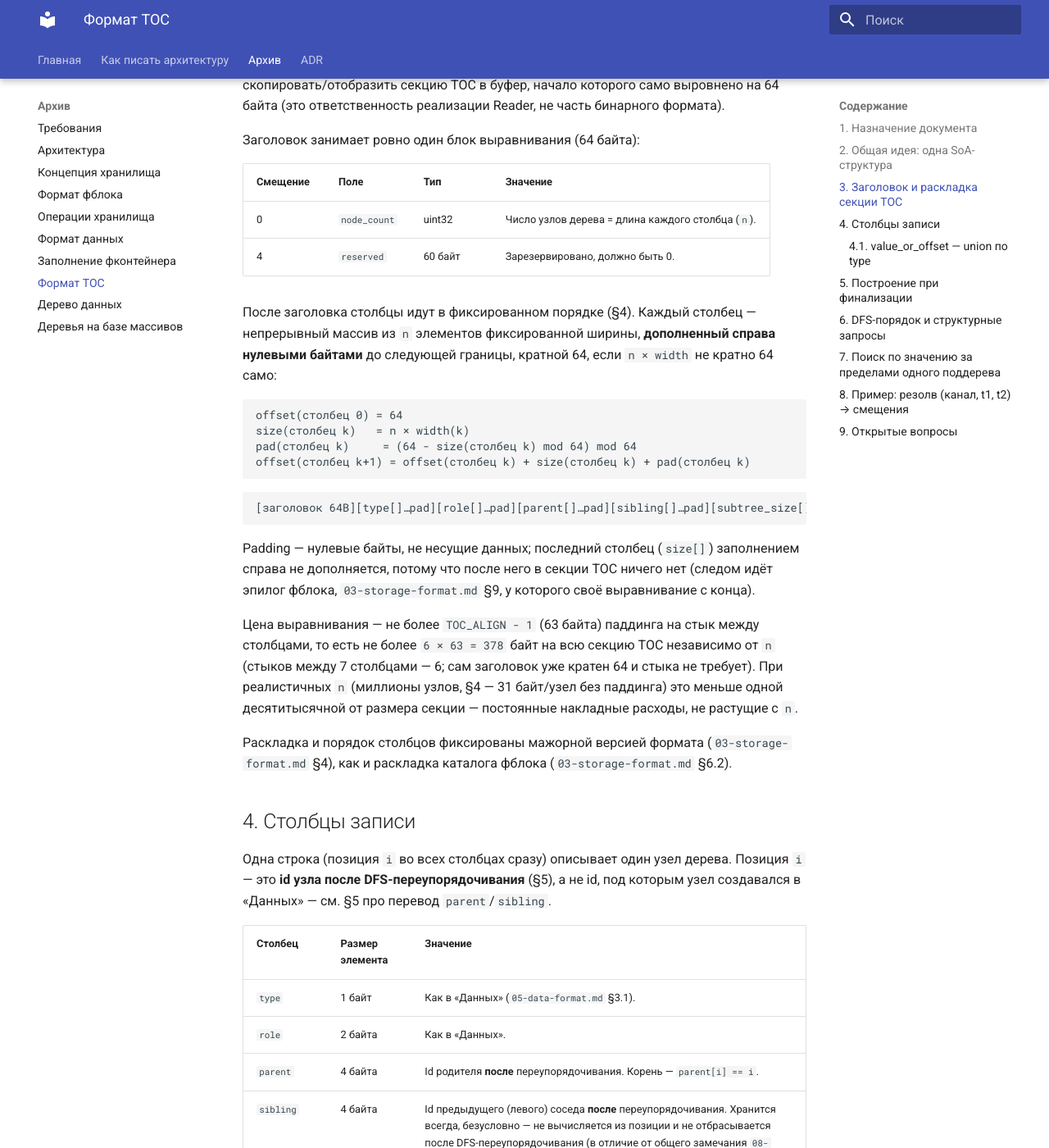
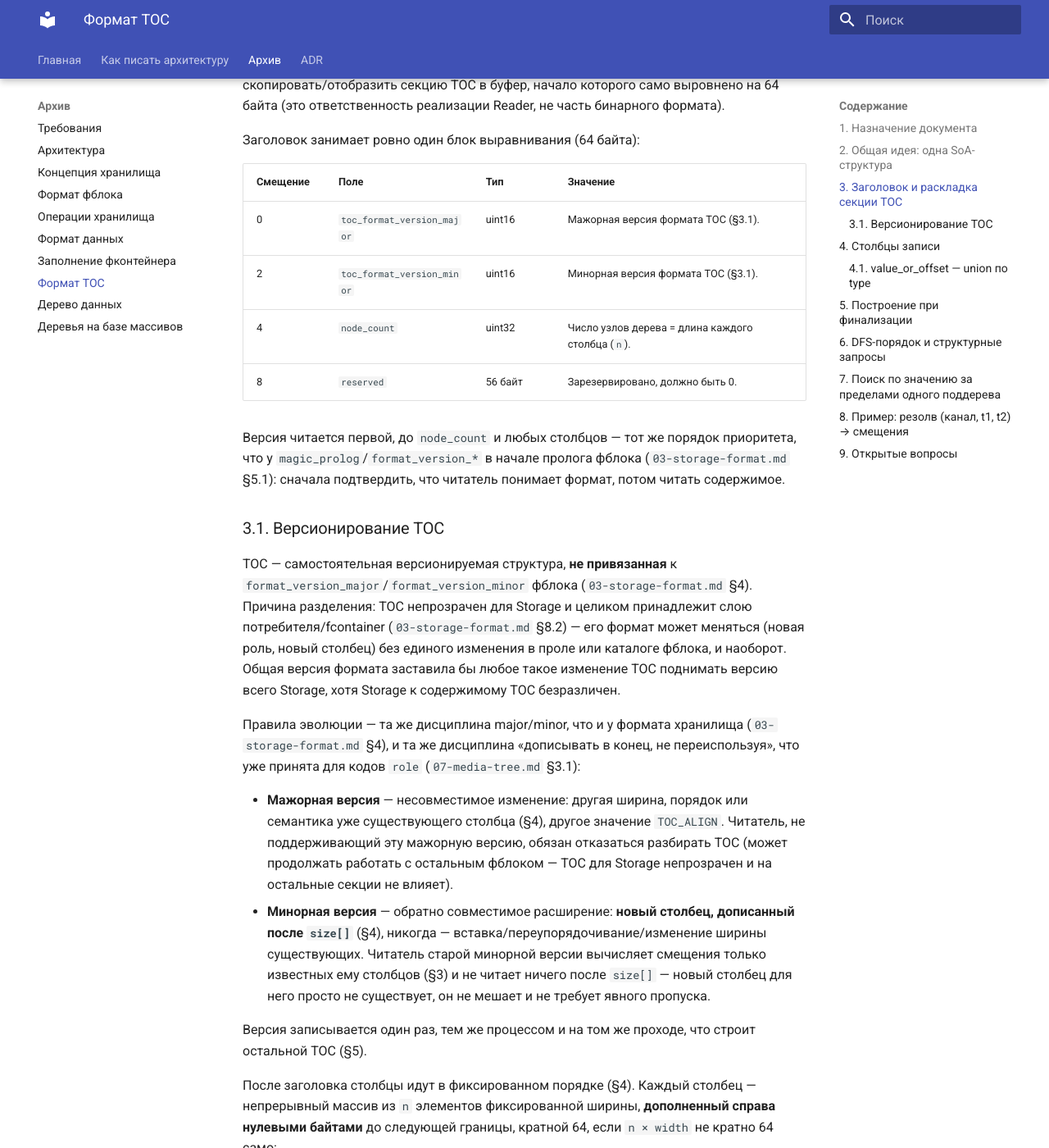
Before and after one commit to traycers/farc, an MkDocs documentation site: the page built from docs/docs/archive/06-toc-format.md, in a window 1280 px wide and 1400 px high, scrolled down 1365 px. Shown: the whole window at 82% size. Built offline with MkDocs 1.6.1 and Material for MkDocs 9.7.7, drawn with Linux system fonts in a browser that asks for light colours; some of the changed text lies outside the part shown.

Commit message:
add toc version

```diff
--- a/docs/docs/archive/06-toc-format.md
+++ b/docs/docs/archive/06-toc-format.md
@@ -26,8 +26,23 @@ TOC — **единая** структура на весь фконтейнер,
 
 | Смещение | Поле | Тип | Значение |
 |---|------|-----|----------|
-| 0 | `node_count` | uint32 | Число узлов дерева = длина каждого столбца (`n`). |
-| 4 | `reserved` | 60 байт | Зарезервировано, должно быть 0. |
+| 0 | `toc_format_version_major` | uint16 | Мажорная версия формата TOC (§3.1). |
+| 2 | `toc_format_version_minor` | uint16 | Минорная версия формата TOC (§3.1). |
+| 4 | `node_count` | uint32 | Число узлов дерева = длина каждого столбца (`n`). |
+| 8 | `reserved` | 56 байт | Зарезервировано, должно быть 0. |
+
+Версия читается первой, до `node_count` и любых столбцов — тот же порядок приоритета, что у `magic_prolog`/`format_version_*` в начале пролога фблока (`03-storage-format.md` §5.1): сначала подтвердить, что читатель понимает формат, потом читать содержимое.
+
+### 3.1. Версионирование TOC
+
+TOC — самостоятельная версионируемая структура, **не привязанная** к `format_version_major`/`format_version_minor` фблока (`03-storage-format.md` §4). Причина разделения: TOC непрозрачен для Storage и целиком принадлежит слою потребителя/fcontainer (`03-storage-format.md` §8.2) — его формат может меняться (новая роль, новый столбец) без единого изменения в проле или каталоге фблока, и наоборот. Общая версия формата заставила бы любое такое изменение TOC поднимать версию всего Storage, хотя Storage к содержимому TOC безразличен.
+
+Правила эволюции — та же дисциплина major/minor, что и у формата хранилища (`03-storage-format.md` §4), и та же дисциплина «дописывать в конец, не переиспользуя», что уже принята для кодов `role` (`07-media-tree.md` §3.1):
+
+- **Мажорная версия** — несовместимое изменение: другая ширина, порядок или семантика уже существующего столбца (§4), другое значение `TOC_ALIGN`. Читатель, не поддерживающий эту мажорную версию, обязан отказаться разбирать TOC (может продолжать работать с остальным фблоком — TOC для Storage непрозрачен и на остальные секции не влияет).
+- **Минорная версия** — обратно совместимое расширение: **новый столбец, дописанный после `size[]`** (§4), никогда — вставка/переупорядочивание/изменение ширины существующих. Читатель старой минорной версии вычисляет смещения только известных ему столбцов (§3) и не читает ничего после `size[]` — новый столбец для него просто не существует, он не мешает и не требует явного пропуска.
+
+Версия записывается один раз, тем же процессом и на том же проходе, что строит остальной TOC (§5).
 
 После заголовка столбцы идут в фиксированном порядке (§4). Каждый столбец — непрерывный массив из `n` элементов фиксированной ширины, **дополненный справа нулевыми байтами** до следующей границы, кратной 64, если `n × width` не кратно 64 само:
 
@@ -46,7 +61,7 @@ Padding — нулевые байты, не несущие данных; пос
 
 Цена выравнивания — не более `TOC_ALIGN - 1` (63 байта) паддинга на стык между столбцами, то есть не более `6 × 63 = 378` байт на всю секцию TOC независимо от `n` (стыков между 7 столбцами — 6; сам заголовок уже кратен 64 и стыка не требует). При реалистичных `n` (миллионы узлов, §4 — 31 байт/узел без паддинга) это меньше одной десятитысячной от размера секции — постоянные накладные расходы, не растущие с `n`.
 
-Раскладка и порядок столбцов фиксированы мажорной версией формата (`03-storage-format.md` §4), как и раскладка каталога фблока (`03-storage-format.md` §6.2).
+Раскладка и порядок столбцов фиксированы мажорной версией TOC (§3.1) — независимо от версии формата хранилища, по той же логике, что и раскладка каталога фблока фиксирована версией формата хранилища (`03-storage-format.md` §6.2), только на своём, отдельном счётчике версий.
 
 ## 4. Столбцы записи
 
@@ -125,5 +140,5 @@ Companion-колонки вида `channel_id`/`stream_id` на каждую с
 ## 9. Открытые вопросы
 
 - Обязателен ли DFS-реордер (§5) как часть финализации при любом профиле нагрузки, или это должно быть настраиваемо по типу Storage — сегодня принято как безусловный шаг финализации, потому что его цена разовая (при финализации), а выгода (§6) — на каждом последующем структурном запросе; отдельно не проверено на реальных объёмах.
-- Порог, после которого линейный SIMD-скан по `value_or_offset` (§7) перестаёт быть достаточным и нужен вспомогательный столбец-перестановка — зависит от реального числа кадров на фконтейнер и от паттернов чтения, сегодня не измерено.
+- ~~Вспомогательный столбец-перестановка для поиска по значению за пределами одного поддерева~~ — решено: не заводим. Линейный SIMD-скан по `value_or_offset` (§7) остаётся единственным механизмом для этого случая; отдельная структура добавила бы столбец без измеренной необходимости — если профилирование в будущем покажет, что скана недостаточно, к этому можно вернуться отдельным решением, без изменения уже принятой раскладки (§3-§4).
 - ~~Выравнивание начала каждого столбца на границу, удобную для SIMD~~ — решено: `TOC_ALIGN = 64` байт зафиксирован как часть формата (§3), не оставлен на решение реализации.
```
